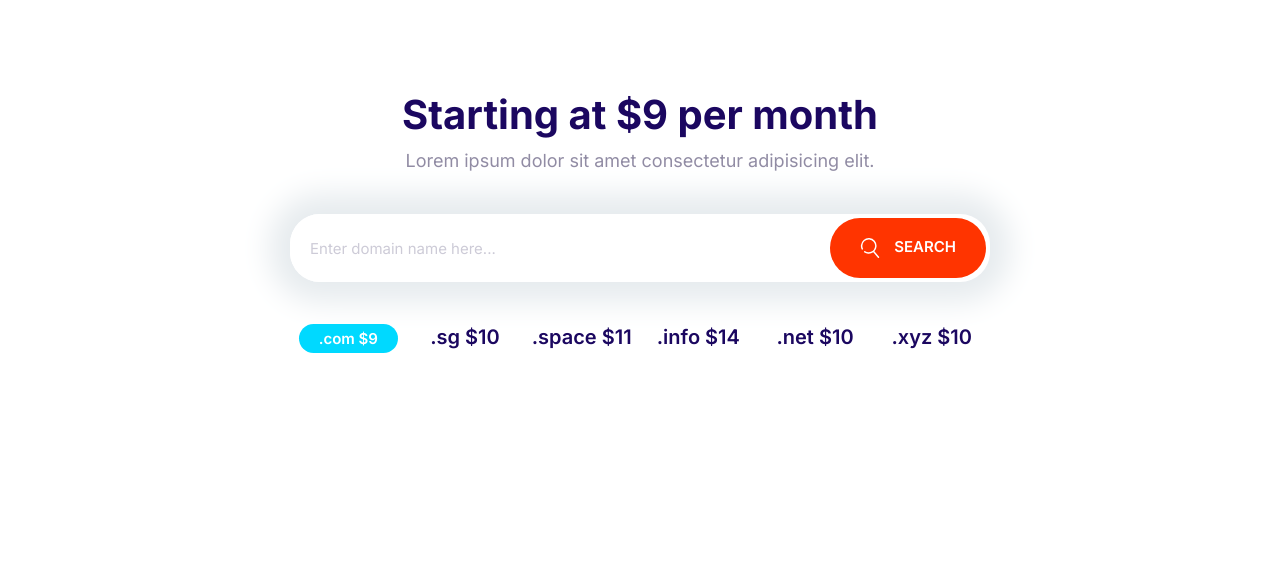
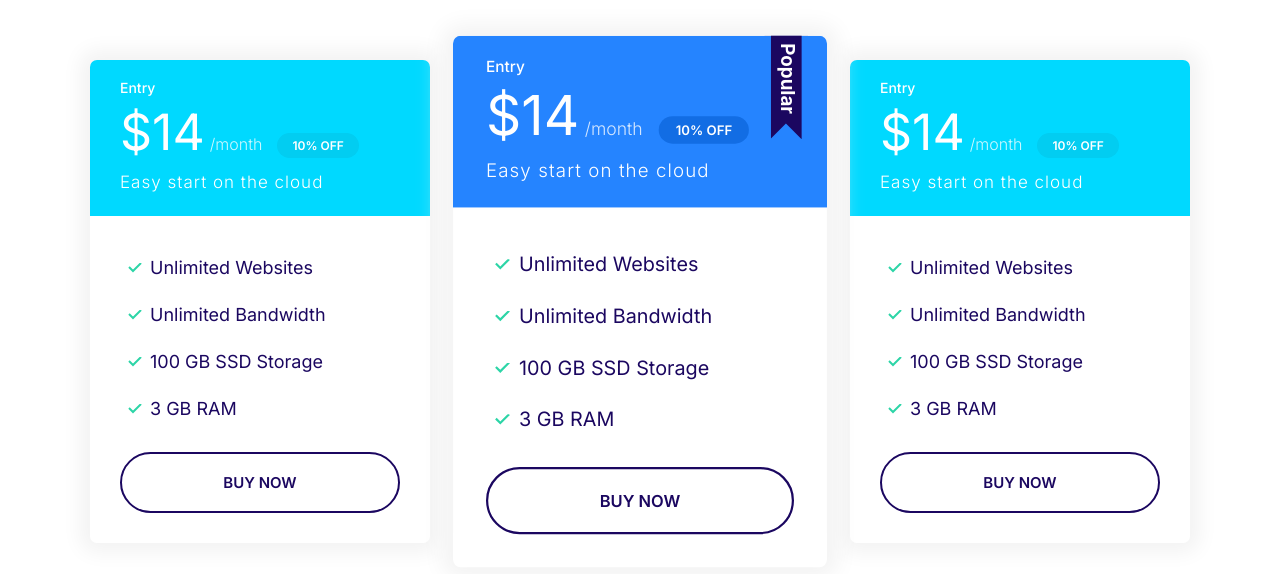
Before and after one commit to barrytheberry-qmz/moshify-by-barry, a plain HTML site: page index.html in a window 1280 px wide. Drawn offline with Linux system fonts and the light colour scheme.

Commit message:
create three card for plans

```diff
--- a/css/styles.css
+++ b/css/styles.css
@@ -333,11 +333,19 @@ a {
     color: #fff;
 }
 
+.card--primary .badge--primary {
+    background: #126de4;
+}
+
 .card--secondary .badge--secondary {
     background: #02cdf1;
 }
 
 /* Plans */
+.plan {
+    transition: transform 0.2s ease-out;
+}
+
 .plan__name {
     color: #fff;
     margin: 0;
@@ -367,6 +375,10 @@ a {
     margin-bottom: 2rem;
 }
 
+.plan--popular {
+    transform: scale(1.1);
+}
+
 .plan--popular .card__header {
     position: relative;
 }
@@ -378,6 +390,15 @@ a {
     position: absolute;
     top: -6px;
     right: 5%;
+}
+
+.plan:hover {
+    transform: scale(1.05);
+}
+
+.plan--popular:hover {
+    transform: scale(1.15);
+
 }
 
 @media screen and (min-width: 1024px){
@@ -743,3 +764,13 @@ a {
     }
 
 }
+
+/* Plans Block */
+.block-plans .grid {
+    gap: 8rem 4rem;
+}
+
+.block-plans .card {
+    max-width: 500px;
+    margin: 0 auto;
+}
--- a/index.html
+++ b/index.html
@@ -12,30 +12,69 @@
         <link rel="stylesheet" href="css/styles.css">
     </head>
     <body>
-        <section class="block container block-domain">
-            <header class="block__header">
-                <h2>Starting at $9 per month</h2>
-                <p>Lorem ipsum dolor sit amet consectetur adipisicing elit.</p>
-            </header>
-            <div class="input-group">
-                <input type="text" class="input" placeholder="Enter domain name here...">
-                <button class="btn btn--accent">
-                    <svg class="icon icon--white">
-                        <use xlink:href="images/sprite.svg#search"></use>
-                    </svg>
-                    Search
-                </button>
+        <section class="block container block-plans">
+            <div class="grid grid--1x3">
+                <div class="plan plan">
+                    <div class="card card--secondary">
+                        <header class="card__header">
+                            <h3 class="plan__name">Entry</h3>
+                            <span class="plan__price">$14</span>
+                            <span class="plan__billing-cycle">/month</span>
+                            <span class="badge badge--secondary badge--small">10% OFF</span>
+                            <span class="plan__description">Easy start on the cloud</span>
+                        </header>
+                        <div class="card__body">
+                            <ul class="list list--tick">
+                                <li class="list__item">Unlimited Websites</li>
+                                <li class="list__item">Unlimited Bandwidth</li>
+                                <li class="list__item">100 GB SSD Storage</li>
+                                <li class="list__item">3 GB RAM</li>
+                            </ul>
+                            <button class="btn btn--outline btn--block">Buy Now</button>
+                        </div>
+                    </div>
+                </div>
+                <div class="plan plan--popular">
+                    <div class="card card--primary">
+                        <header class="card__header">
+                            <h3 class="plan__name">Entry</h3>
+                            <span class="plan__price">$14</span>
+                            <span class="plan__billing-cycle">/month</span>
+                            <span class="badge badge--primary badge--small">10% OFF</span>
+                            <span class="plan__description">Easy start on the cloud</span>
+                        </header>
+                        <div class="card__body">
+                            <ul class="list list--tick">
+                                <li class="list__item">Unlimited Websites</li>
+                                <li class="list__item">Unlimited Bandwidth</li>
+                                <li class="list__item">100 GB SSD Storage</li>
+                                <li class="list__item">3 GB RAM</li>
+                            </ul>
+                            <button class="btn btn--outline btn--block">Buy Now</button>
+                        </div>
+                    </div>
+                </div>
+                <div class="plan">
+                    <div class="card card--secondary">
+                        <header class="card__header">
+                            <h3 class="plan__name">Entry</h3>
+                            <span class="plan__price">$14</span>
+                            <span class="plan__billing-cycle">/month</span>
+                            <span class="badge badge--secondary badge--small">10% OFF</span>
+                            <span class="plan__description">Easy start on the cloud</span>
+                        </header>
+                        <div class="card__body">
+                            <ul class="list list--tick">
+                                <li class="list__item">Unlimited Websites</li>
+                                <li class="list__item">Unlimited Bandwidth</li>
+                                <li class="list__item">100 GB SSD Storage</li>
+                                <li class="list__item">3 GB RAM</li>
+                            </ul>
+                            <button class="btn btn--outline btn--block">Buy Now</button>
+                        </div>
+                    </div>
+                </div>
             </div>
-            <ul class="list block-domain__prices">
-                <li>
-                    <span class="badge badge--secondary">.com $9</span>
-                </li>
-                <li>.sg $10</li>
-                <li>.space $11</li>
-                <li>.info $14</li>
-                <li>.net $10</li>
-                <li>.xyz $10</li>
-            </ul>
         </section>
         <script src="js/main.js"></script>
     </body>
```
Also changed, not shown: components/three-plans.html (added, +64 -0 lines), components/plans.html (renamed from components/cards.html).
